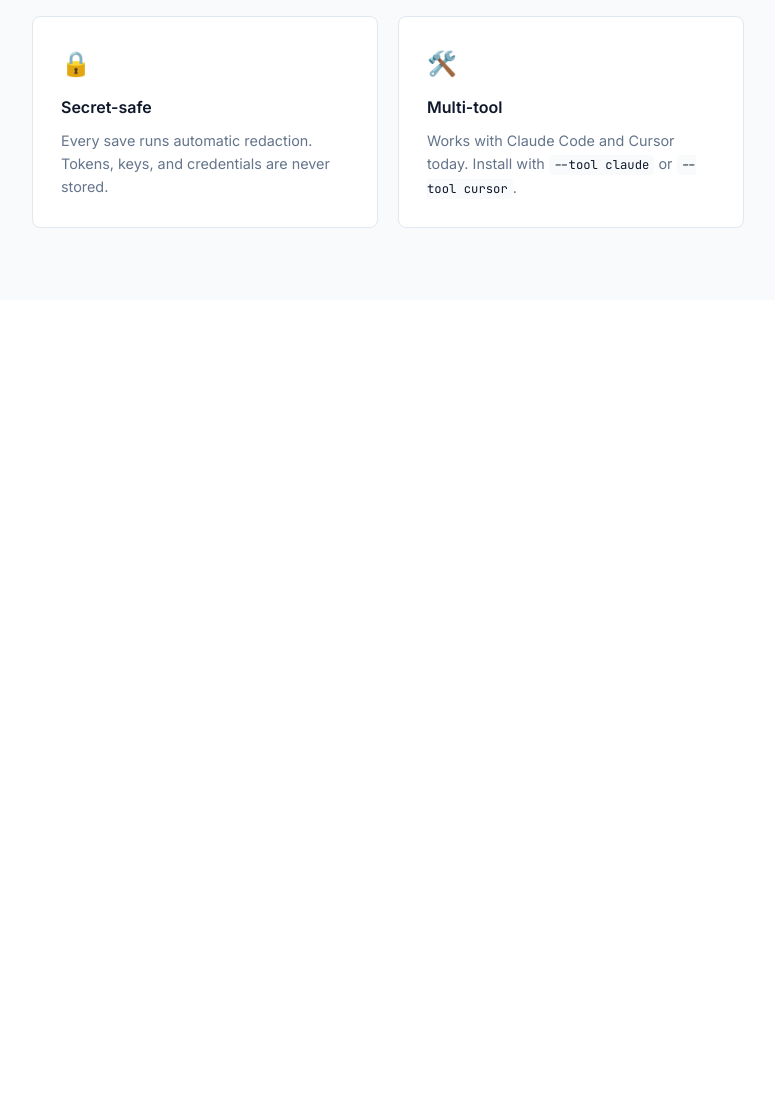
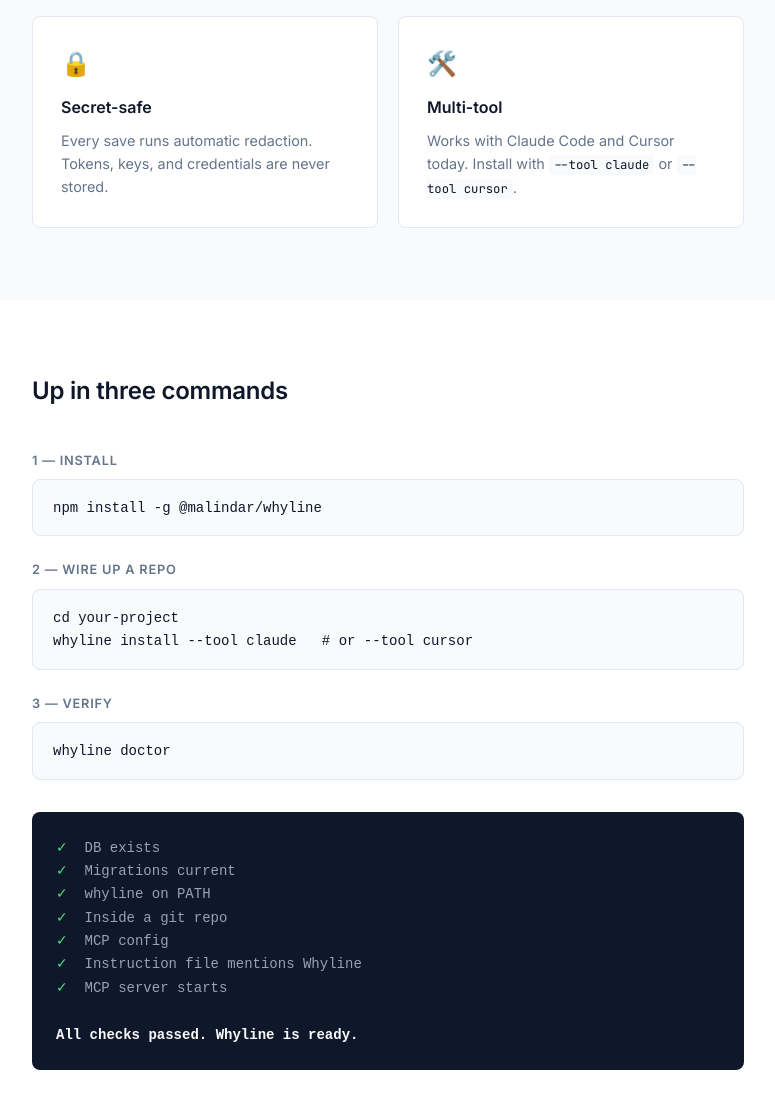
Before and after one commit to malinda1986/whyline, a website: page docs/index.html in a window 1280 px wide. Shown: the part 1733-2841 px from the top of the page, without its empty margins (252-1027 px from the left). Before the commit the page ends 2033 px from the top, so only its background shows below. Drawn offline with Linux system fonts and the light colour scheme.

Commit message:
feat: add quick-start section

```diff
--- a/docs/index.html
+++ b/docs/index.html
@@ -92,6 +92,38 @@
   </div>
 </section>
 
+<section class="quickstart" id="quickstart">
+  <div class="container">
+    <h2>Up in three commands</h2>
+
+    <div class="qs-step">
+      <p class="qs-step__label">1 — Install</p>
+      <pre class="code-block"><code>npm install -g @malindar/whyline</code></pre>
+    </div>
+
+    <div class="qs-step">
+      <p class="qs-step__label">2 — Wire up a repo</p>
+      <pre class="code-block"><code>cd your-project
+whyline install --tool claude   # or --tool cursor</code></pre>
+    </div>
+
+    <div class="qs-step">
+      <p class="qs-step__label">3 — Verify</p>
+      <pre class="code-block"><code>whyline doctor</code></pre>
+    </div>
+
+    <pre class="terminal-block"><code><span class="t-check">✓</span>  DB exists
+<span class="t-check">✓</span>  Migrations current
+<span class="t-check">✓</span>  whyline on PATH
+<span class="t-check">✓</span>  Inside a git repo
+<span class="t-check">✓</span>  MCP config
+<span class="t-check">✓</span>  Instruction file mentions Whyline
+<span class="t-check">✓</span>  MCP server starts
+
+<span class="t-success">All checks passed. Whyline is ready.</span></code></pre>
+  </div>
+</section>
+
 <!-- remaining sections -->
 
 </body>
--- a/docs/style.css
+++ b/docs/style.css
@@ -230,3 +230,44 @@
 @media (max-width: 600px) {
   .features__grid { grid-template-columns: 1fr; }
 }
+
+/* ── Quick start ── */
+.quickstart { padding: 72px 0; }
+.quickstart h2 { margin-bottom: 40px; }
+.qs-step { margin-bottom: 24px; }
+.qs-step__label {
+  font-size: 0.8rem;
+  font-weight: 600;
+  text-transform: uppercase;
+  letter-spacing: 0.06em;
+  color: var(--color-text-secondary);
+  margin-bottom: 8px;
+}
+
+/* Light code block (inline steps) */
+.code-block {
+  background: var(--color-code-bg);
+  border: 1px solid var(--color-border);
+  border-radius: var(--radius);
+  padding: 16px 20px;
+  font-family: var(--font-mono);
+  font-size: 0.875rem;
+  color: var(--color-text);
+  overflow-x: auto;
+  white-space: pre;
+}
+
+/* Dark terminal block (doctor output) */
+.terminal-block {
+  background: #0f172a;
+  border-radius: var(--radius);
+  padding: 24px;
+  font-family: var(--font-mono);
+  font-size: 0.875rem;
+  color: #94a3b8;
+  overflow-x: auto;
+  white-space: pre;
+  margin-top: 32px;
+}
+.t-check  { color: #4ade80; }
+.t-success { color: #f8fafc; font-weight: 600; }
```
